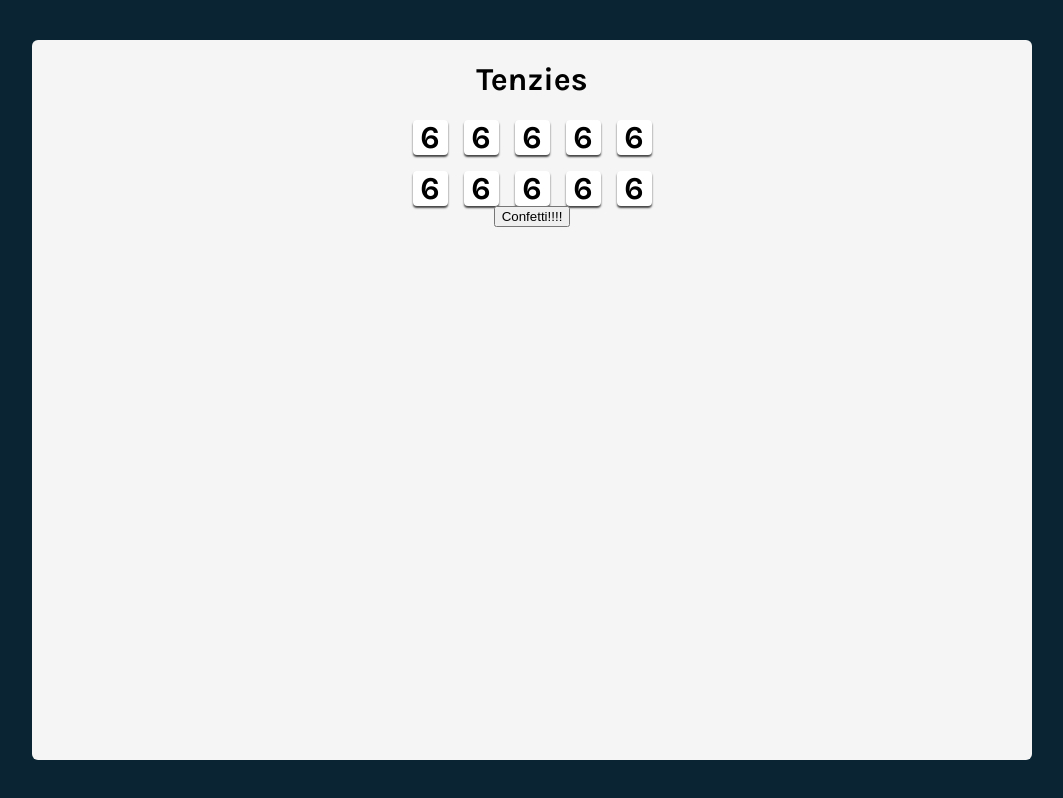
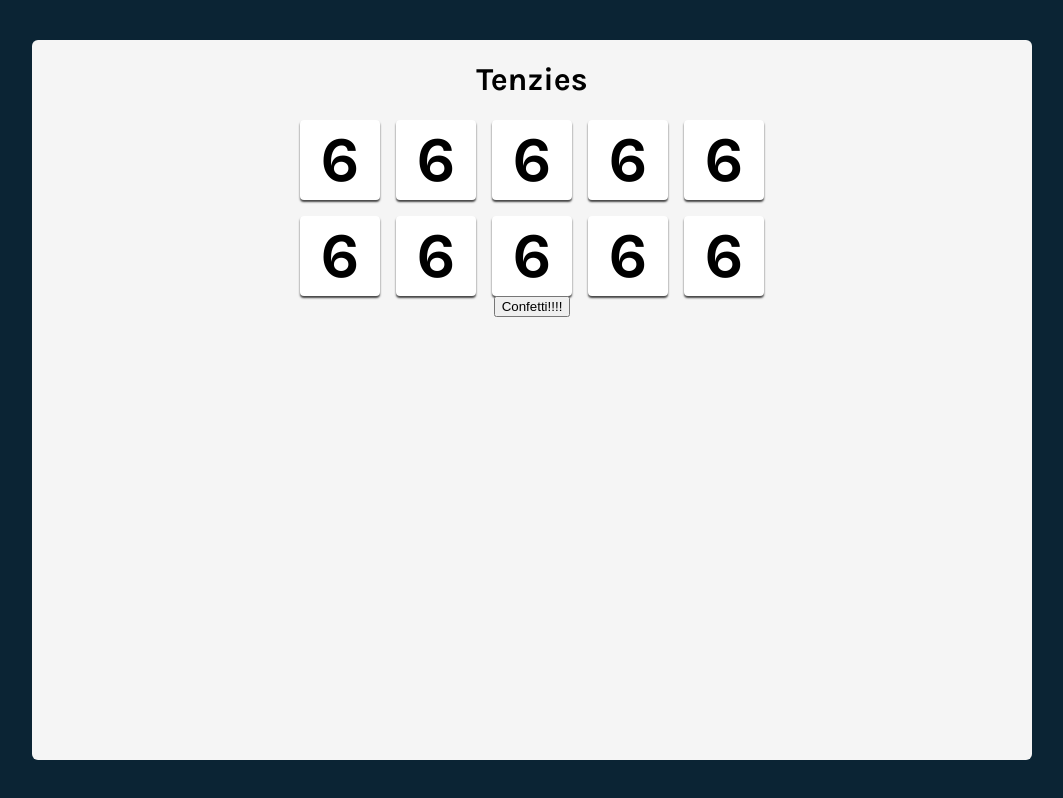
Before and after one commit to marijedb/tenzies, a React (Create React App) app: page / in a window 1280 px wide. Shown: the whole page, without its empty margins (108-1171 px from the left). Built offline with nearby package versions, Linux system fonts and the light colour scheme.

Commit message:
changed dice sizes, screen widths

```diff
--- a/src/App.css
+++ b/src/App.css
@@ -42,10 +42,36 @@ body {
   cursor: pointer;
 }
 
+@media (max-width: 320px){
+  .all-dice-container {
+    grid-template-columns: 1fr 1fr;
+  }
+}
+
 
 @media (min-width: 600px){
   .app {
     max-width: 1000px;
     max-height: 800px;
   }
+
+  .dice-container {
+    height: 50px;
+    width: 50px;
+  }
+
+  .single-dice {
+    font-size: 3rem;
+  }
 }
+
+@media (min-width: 1000px){
+  .dice-container {
+    height: 80px;
+    width: 80px;
+  }
+
+  .single-dice {
+    font-size: 4rem;
+  }
+}
```
